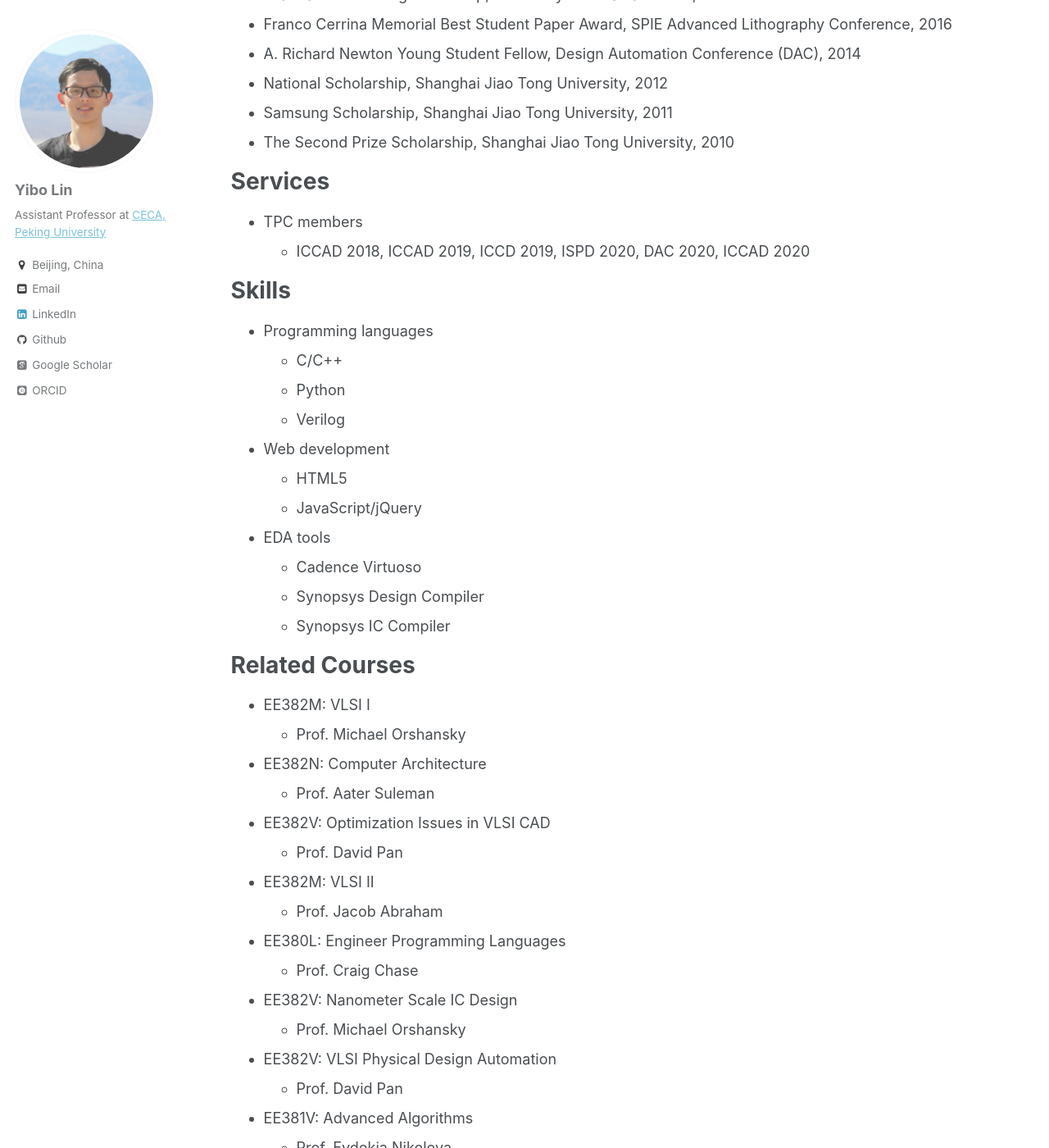
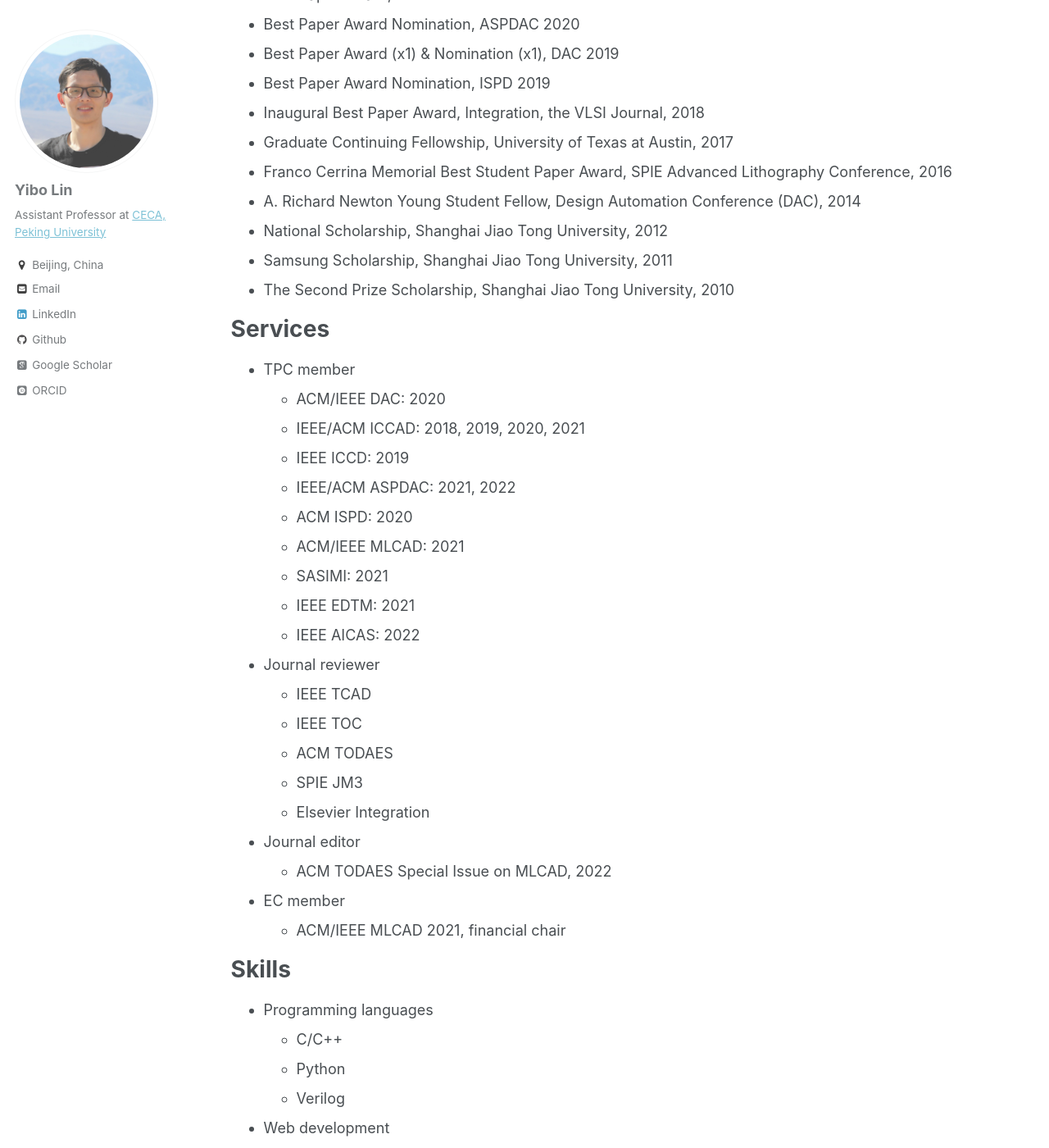
Before and after one commit to limbo018/limbo018.github.io, a Jekyll site: the page built from _pages/cv.md, in a window 1280 px wide and 1400 px high, scrolled down 2277 px. Shown: the whole window at 82% size. Built offline with Jekyll 4.4.1, drawn with Linux system fonts in a browser that asks for light colours; some web fonts are replaced; some of the changed text lies outside the part shown.

Commit message:
update cv

```diff
--- a/_pages/cv.md
+++ b/_pages/cv.md
@@ -25,6 +25,7 @@ Education
 Work experience
 ======
 * Since Summer 2019: Assistant Professor
+  * Department of Design Automation and Computing System, School of Integrated Circuits (since Nov. 2021)
   * Center for Energy-efficient Computing and Applications, School of EECS
   * Peking University
 
@@ -65,8 +66,11 @@ Work experience
 Teaching experience
 ======
 
-* Fall 2020
-  * Introduction to Computing
+* Spring 2021-2022
+  * 芯片设计自动化与智能优化 (Optimization and Machine Learning in VLSI Design Automation)
+
+* Fall 2020-2021
+  * 计算概论B (Introduction to Computing B)
 
 * Fall 2018: Guest Lecture
   * EE382M: VLSI CAD & Optimizations
@@ -79,6 +83,8 @@ Teaching experience
 
 Awards and Honors
 ======
+* Best Paper Award, DATE 2022
+* Donald O. Pederson Best Paper Award, TCAD 2021
 * Best Paper Award, ISPD 2020
 * Best Paper Award Nomination, ASPDAC 2020
 * Best Paper Award (x1) & Nomination (x1), DAC 2019
@@ -93,8 +99,26 @@ Awards and Honors
 
 Services
 ======
-* TPC members
-  * ICCAD 2018, ICCAD 2019, ICCD 2019, ISPD 2020, DAC 2020, ICCAD 2020
+* TPC member
+  * ACM/IEEE DAC: 2020
+  * IEEE/ACM ICCAD: 2018, 2019, 2020, 2021
+  * IEEE ICCD: 2019
+  * IEEE/ACM ASPDAC: 2021, 2022
+  * ACM ISPD: 2020
+  * ACM/IEEE MLCAD: 2021
+  * SASIMI: 2021
+  * IEEE EDTM: 2021
+  * IEEE AICAS: 2022
+* Journal reviewer
+  * IEEE TCAD
+  * IEEE TOC
+  * ACM TODAES
+  * SPIE JM3
+  * Elsevier Integration
+* Journal editor
+  * ACM TODAES Special Issue on MLCAD, 2022
+* EC member
+  * ACM/IEEE MLCAD 2021, financial chair
 
 Skills
 ======
```
Also changed, not shown: 14 other files.
